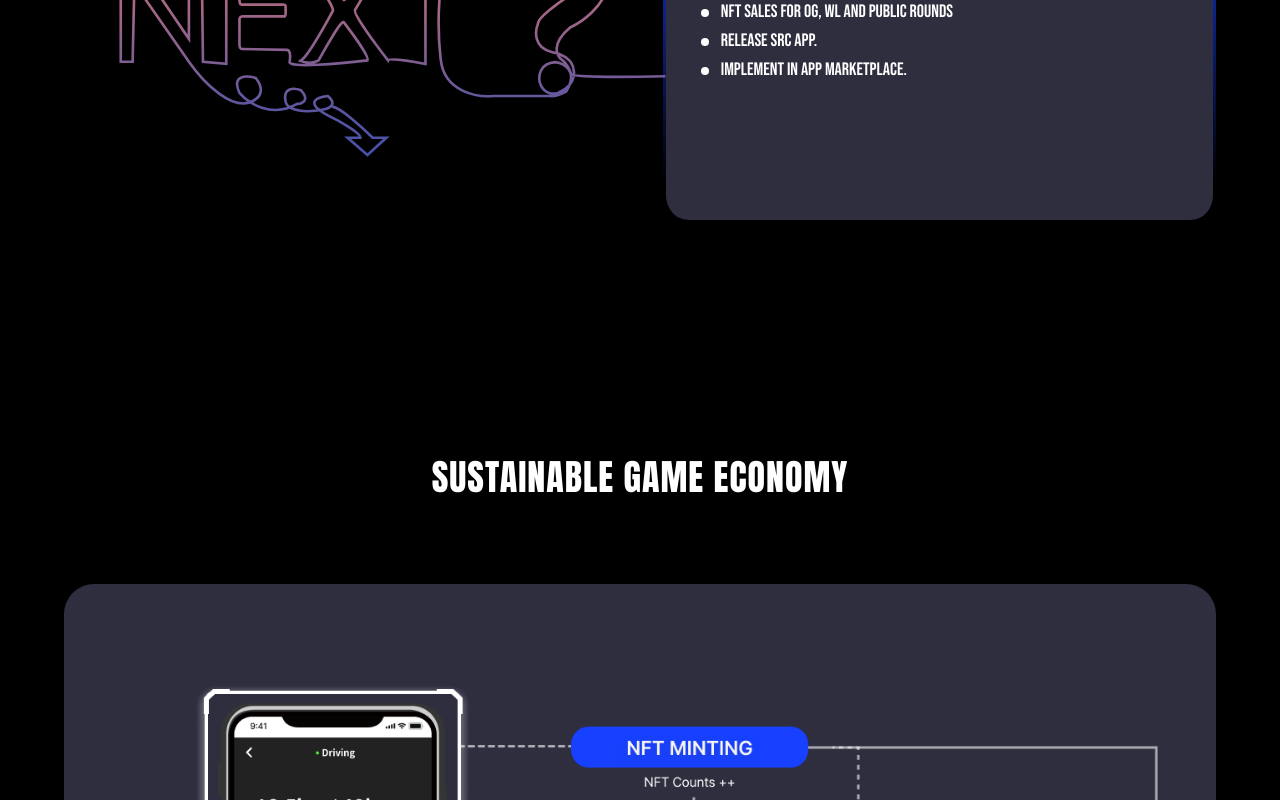
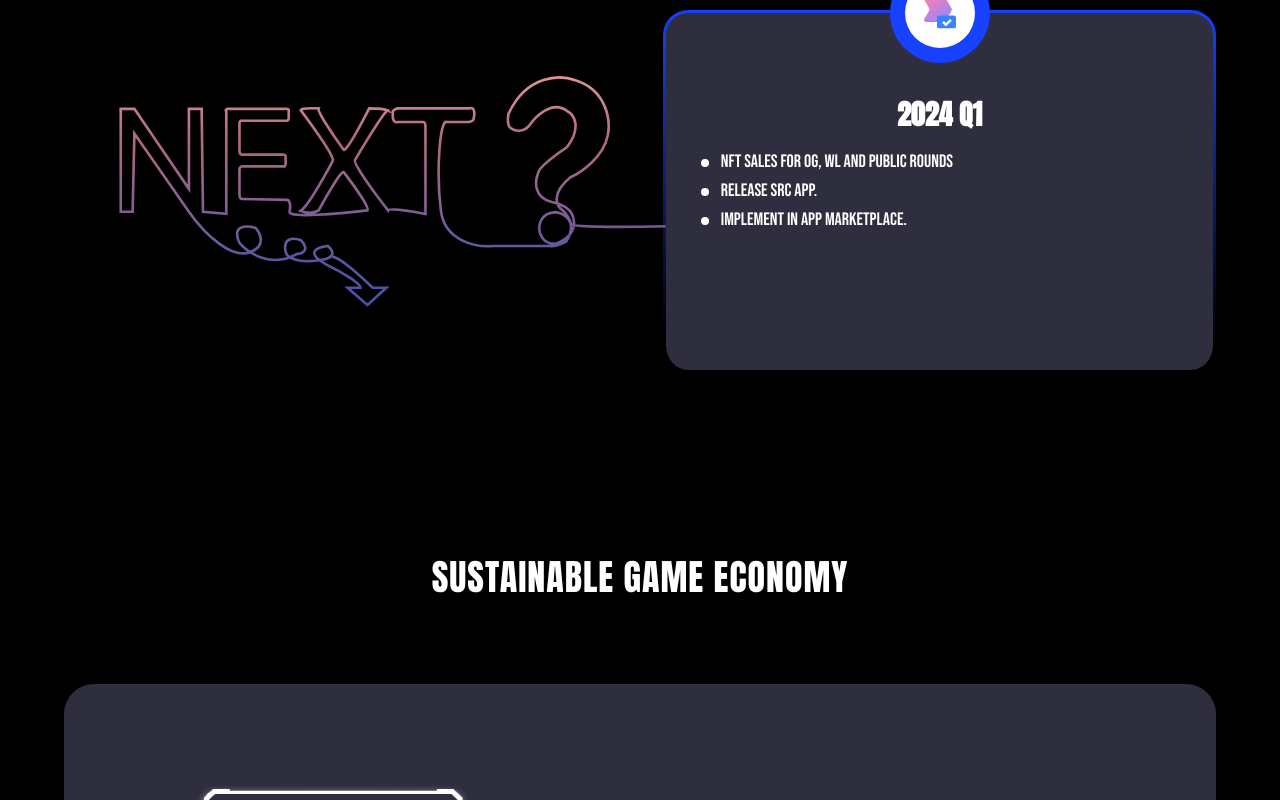
Before and after one commit to omokgosu/src-portfolio, a React (Create React App) app: page / in a window 1280 px wide. Shown: the part 5278-6078 px from the top of the page. Built offline with nearby package versions, Linux system fonts and the light colour scheme.

Commit message:
반응형 디테일추가

```diff
--- a/src/styles/roadmap.css
+++ b/src/styles/roadmap.css
@@ -1,3 +1,6 @@
+#RoadMap{
+    padding-top: 150px;
+}
 .RoadMapInner{
     max-width: 1400px;
     margin: 0 auto;
@@ -143,9 +146,14 @@
 }
 
 @media screen and (max-width: 1024px) {
-
+    #RoadMap{
+        padding-top: 100px;
+    }
 }
 @media screen and (max-width: 756px) {
+    #RoadMap{
+        padding-top: 50px;
+    }
     .RoadMapList > li{
         width: 100%;
         margin-bottom: 80%;
--- a/src/styles/sustain.css
+++ b/src/styles/sustain.css
@@ -45,6 +45,9 @@
 }
 
 @media screen and (max-width: 1400px) {
+    #Sustain{
+        padding: 100px 0;
+    }
     .SustainInner{
         width: 90%;
     }
@@ -59,5 +62,7 @@
     }
 }
 @media screen and (max-width: 756px) {
-
+    #Sustain{
+        padding: 50px 0;
+    }
 }
--- a/src/styles/typo.css
+++ b/src/styles/typo.css
@@ -66,6 +66,7 @@
     }
     .typoInner h3{
         font-size: 60px;
+        margin: 60px 0 20px 0;
     }
     .typoInner p{
         font-size: 36px;
```
